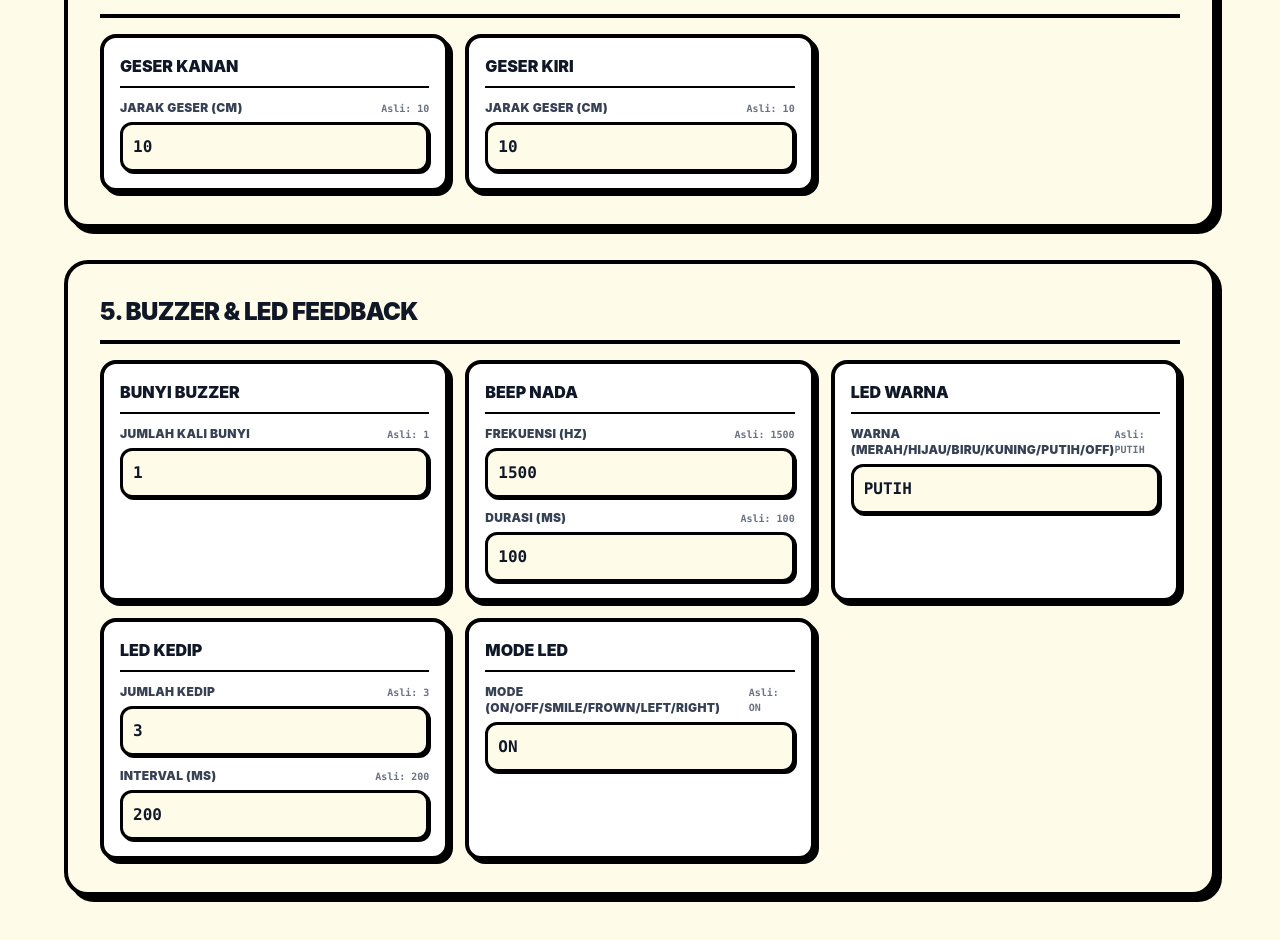
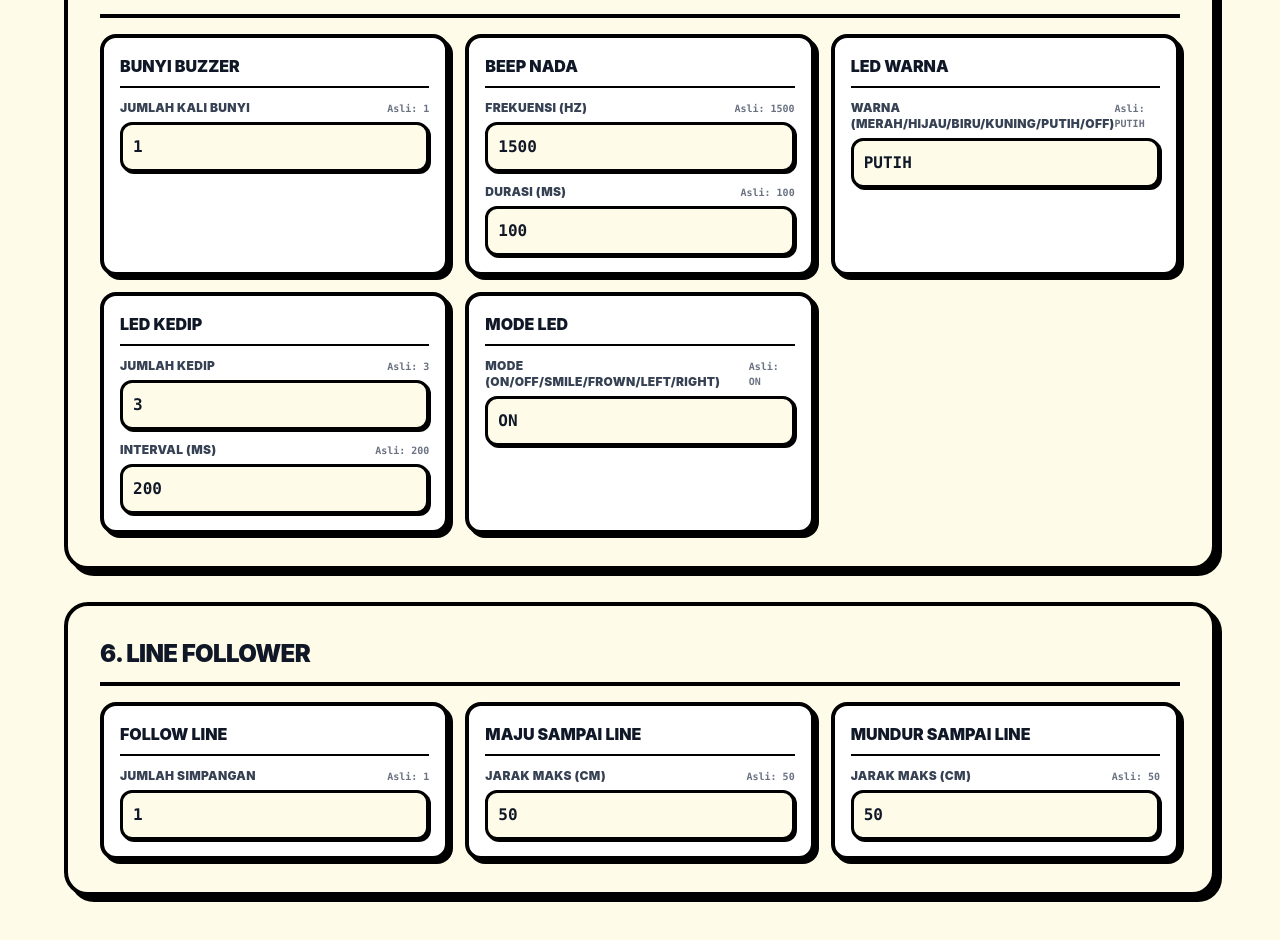
Before and after one commit to aliefibnu/airoc-dashboard, a Vue app: page /default-settings in a window 1280 px wide. Shown: the part 1700-2640 px from the top of the page. Built offline with nearby package versions, Linux system fonts and the light colour scheme.

Commit message:
feat: add line follower instructions and update defaults management

```diff
--- a/src/data/instruction-aliases.js
+++ b/src/data/instruction-aliases.js
@@ -2,9 +2,9 @@ export const INSTRUCTION_CATEGORIES = [
   { id: "gerakan", title: "1. GERAKAN DASAR" },
   { id: "ultrasonic", title: "2. ULTRASONIC & PENCARIAN OBJEK" },
   { id: "gripper", title: "3. GRIPPER & MANIPULASI" },
-  { id: "manuver", title: "4. MANUVER ZONA" },
-  { id: "feedback", title: "5. BUZZER & LED FEEDBACK" },
-  { id: "keselamatan", title: "6. KESELAMATAN & AKHIR EKSEKUSI" },
+  { id: "feedback", title: "4. BUZZER & LED FEEDBACK" },
+  { id: "keselamatan", title: "5. KESELAMATAN & AKHIR EKSEKUSI" },
+  { id: "linefollower", title: "6. LINE FOLLOWER" },
 ];
 
 export const INSTRUCTION_ALIASES = [
@@ -309,47 +309,11 @@ export const INSTRUCTION_ALIASES = [
     ],
   },
   {
-    name: "GESER_KANAN",
-    alias: "GESER_KANAN",
-    label: "GESER KANAN",
-    description: "Geser Balok ke Kanan",
-    category: "4. MANUVER ZONA",
-    categoryId: "manuver",
-    color: "neutral",
-    params: [
-      {
-        name: "cm",
-        label: "JARAK GESER (CM)",
-        type: "number",
-        inputmode: "numeric",
-        defaultValue: 10,
-      },
-    ],
-  },
-  {
-    name: "GESER_KIRI",
-    alias: "GESER_KIRI",
-    label: "GESER KIRI",
-    description: "Geser Balok ke Kiri",
-    category: "4. MANUVER ZONA",
-    categoryId: "manuver",
-    color: "neutral",
-    params: [
-      {
-        name: "cm",
-        label: "JARAK GESER (CM)",
-        type: "number",
-        inputmode: "numeric",
-        defaultValue: 10,
-      },
-    ],
-  },
-  {
     name: "BUNYI",
     alias: "BUNYI",
     label: "BUNYI BUZZER",
     description: "Buzzer Bunyi",
-    category: "5. BUZZER & LED FEEDBACK",
+    category: "4. BUZZER & LED FEEDBACK",
     categoryId: "feedback",
     color: "neutral",
     params: [
@@ -367,7 +331,7 @@ export const INSTRUCTION_ALIASES = [
     alias: "BEEP",
     label: "BEEP NADA",
     description: "Buzzer Tone Frequency & Duration",
-    category: "5. BUZZER & LED FEEDBACK",
+    category: "4. BUZZER & LED FEEDBACK",
     categoryId: "feedback",
     color: "neutral",
     params: [
@@ -392,7 +356,7 @@ export const INSTRUCTION_ALIASES = [
     alias: "LED_WARNA",
     label: "LED WARNA",
     description: "Warna RGB LED",
-    category: "5. BUZZER & LED FEEDBACK",
+    category: "4. BUZZER & LED FEEDBACK",
     categoryId: "feedback",
     color: "neutral",
     params: [
@@ -409,7 +373,7 @@ export const INSTRUCTION_ALIASES = [
     alias: "LED_KEDIP",
     label: "LED KEDIP",
     description: "Kedip RGB LED",
-    category: "5. BUZZER & LED FEEDBACK",
+    category: "4. BUZZER & LED FEEDBACK",
     categoryId: "feedback",
     color: "neutral",
     params: [
@@ -434,7 +398,7 @@ export const INSTRUCTION_ALIASES = [
     alias: "LED",
     label: "MODE LED",
     description: "Mode LED",
-    category: "5. BUZZER & LED FEEDBACK",
+    category: "4. BUZZER & LED FEEDBACK",
     categoryId: "feedback",
     color: "neutral",
     params: [
@@ -451,7 +415,7 @@ export const INSTRUCTION_ALIASES = [
     alias: "EMERGENCY_STOP",
     label: "EMERGENCY STOP",
     description: "Emergency Stop",
-    category: "6. KESELAMATAN & AKHIR EKSEKUSI",
+    category: "5. KESELAMATAN & AKHIR EKSEKUSI",
     categoryId: "keselamatan",
     color: "red",
     params: [],
@@ -461,8 +425,81 @@ export const INSTRUCTION_ALIASES = [
     alias: "END",
     label: "END EKSEKUSI",
     description: "Akhiri Eksekusi",
-    category: "6. KESELAMATAN & AKHIR EKSEKUSI",
+    category: "5. KESELAMATAN & AKHIR EKSEKUSI",
     categoryId: "keselamatan",
+    color: "neutral",
+    params: [],
+  },
+  {
+    name: "FOLLOW_LINE",
+    alias: "FOLLOW_LINE",
+    label: "FOLLOW LINE",
+    description: "Ikuti Garis Sampai Simpangan",
+    category: "6. LINE FOLLOWER",
+    categoryId: "linefollower",
+    color: "neutral",
+    params: [
+      {
+        name: "jumlah_simpangan",
+        label: "JUMLAH SIMPANGAN",
+        type: "number",
+        inputmode: "numeric",
+        defaultValue: 1,
+        min: 0,
+        max: 99,
+        step: 1,
+      },
+    ],
+  },
+  {
+    name: "MAJU_LINE",
+    alias: "MAJU_LINE",
+    label: "MAJU SAMPAI LINE",
+    description: "Maju Sampai 2 Infrared Tengah Membaca Line",
+    category: "6. LINE FOLLOWER",
+    categoryId: "linefollower",
+    color: "neutral",
+    params: [
+      {
+        name: "max_cm",
+        label: "JARAK MAKS (CM)",
+        type: "number",
+        inputmode: "numeric",
+        defaultValue: 50,
+        min: 1,
+        max: 200,
+        step: 5,
+      },
+    ],
+  },
+  {
+    name: "MUNDUR_LINE",
+    alias: "MUNDUR_LINE",
+    label: "MUNDUR SAMPAI LINE",
+    description: "Mundur Sampai 2 Infrared Tengah Membaca Line",
+    category: "6. LINE FOLLOWER",
+    categoryId: "linefollower",
+    color: "neutral",
+    params: [
+      {
+        name: "max_cm",
+        label: "JARAK MAKS (CM)",
+        type: "number",
+        inputmode: "numeric",
+        defaultValue: 50,
+        min: 1,
+        max: 200,
+        step: 5,
+      },
+    ],
+  },
+  {
+    name: "STOP_LINE",
+    alias: "STOP_LINE",
+    label: "STOP LINE",
+    description: "Hentikan Line Follower",
+    category: "6. LINE FOLLOWER",
+    categoryId: "linefollower",
     color: "neutral",
     params: [],
   },
--- a/src/services/instruction-defaults.service.js
+++ b/src/services/instruction-defaults.service.js
@@ -112,9 +112,11 @@ class InstructionDefaultsService {
     const dekatiVal = this.getDefault("DEKATI_OBJEK", "jarak_akhir_cm") ?? 6;
     const jauhiVal = this.getDefault("JAUHI_OBJEK", "jarak_akhir_cm") ?? 20;
     const cekVal = this.getDefault("CEK_OBJEK", "jarak_cm") ?? 20;
-    const geserVal = this.getDefault("GESER_KANAN", "cm") ?? 10;
     const tungguVal = this.getDefault("TUNGGU", "ms") ?? 1000;
     const bunyiVal = this.getDefault("BUNYI", "jumlah") ?? 1;
+    const followLineVal = this.getDefault("FOLLOW_LINE", "jumlah_simpangan") ?? 1;
+    const majuLineVal = this.getDefault("MAJU_LINE", "max_cm") ?? 50;
+    const mundurLineVal = this.getDefault("MUNDUR_LINE", "max_cm") ?? 50;
 
     const parts = [
       `SPEED:${speedVal}`,
@@ -129,9 +131,11 @@ class InstructionDefaultsService {
       `CONFIG:DEKATI,${dekatiVal}`,
       `CONFIG:JAUHI,${jauhiVal}`,
       `CONFIG:CEK,${cekVal}`,
-      `CONFIG:GESER,${geserVal}`,
       `CONFIG:TUNGGU,${tungguVal}`,
       `CONFIG:BUNYI,${bunyiVal}`,
+      `CONFIG:FOLLOW_LINE,${followLineVal}`,
+      `CONFIG:MAJU_LINE,${majuLineVal}`,
+      `CONFIG:MUNDUR_LINE,${mundurLineVal}`,
     ];
 
     return `PROD;${parts.join(";")}`;
```
Also changed, not shown: 2 other files (tests, documents, lock files or other folders).
